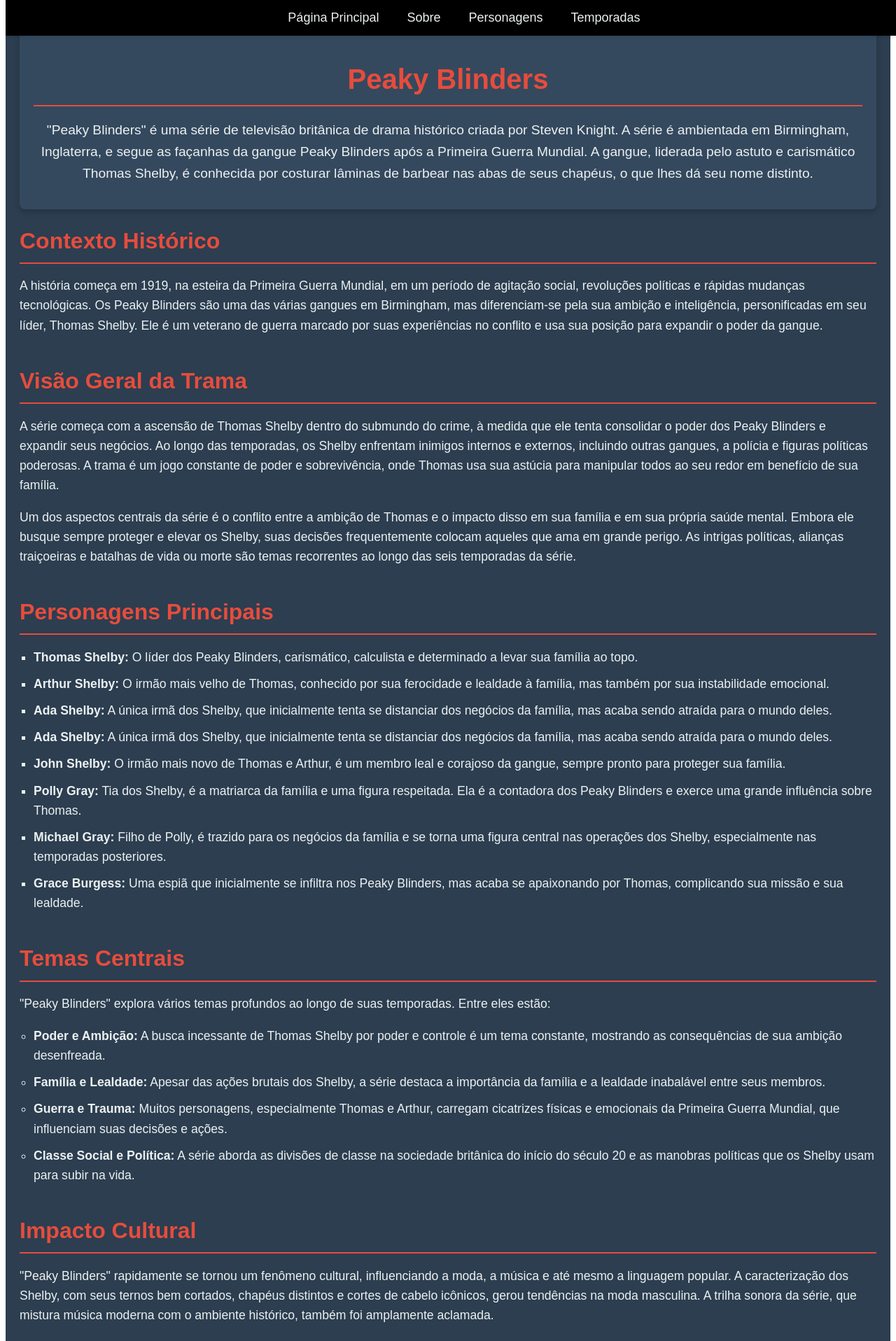
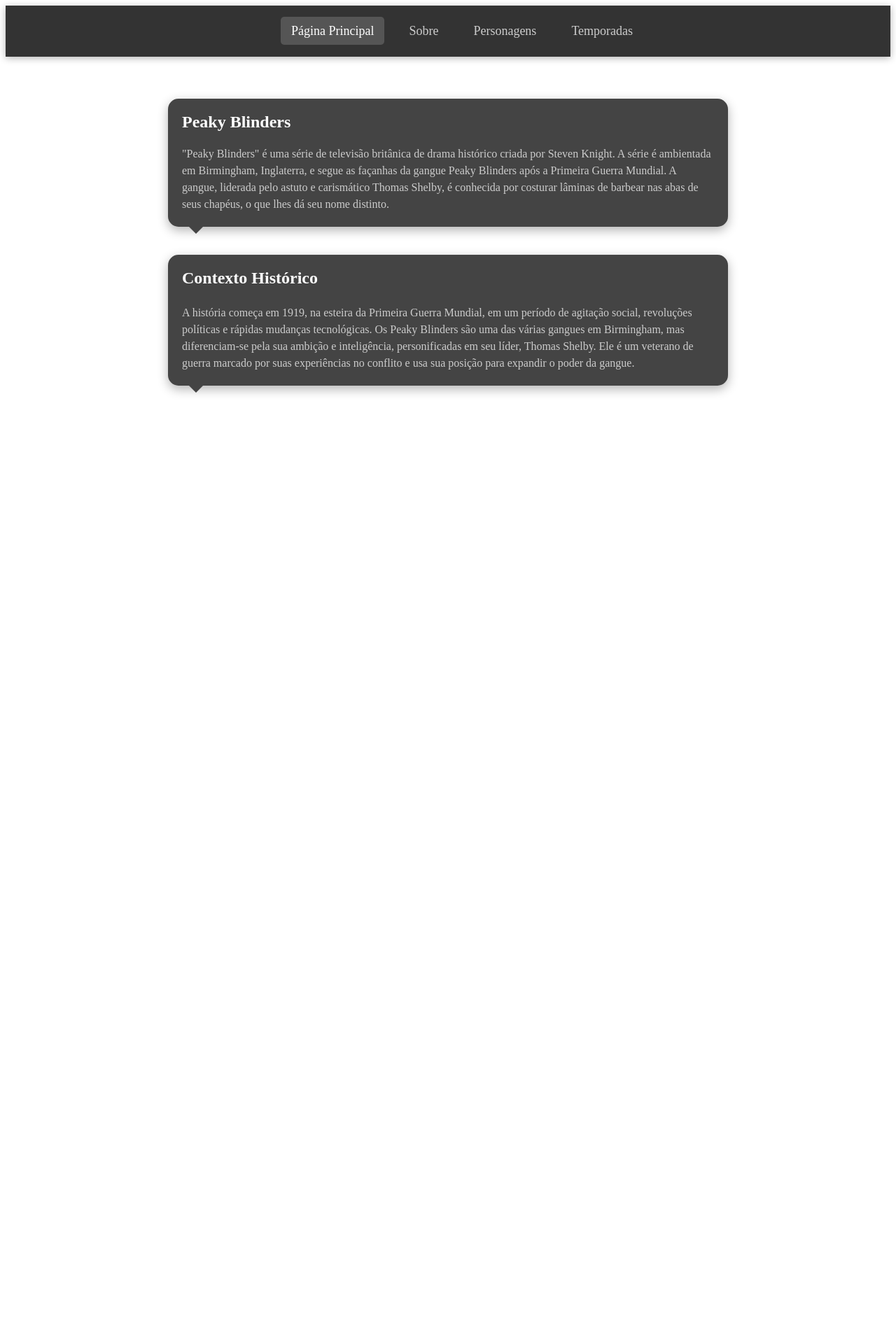
Before and after one commit to lucasribeiroti/projeto-angular, an Angular app in the folder peaky-blinders/: page /pagina-principal in a window 1280 px wide. Shown: the top 1916 px of the page at 70% size. After the commit the page ends 800 px from the top, so only its background shows below. Built offline with nearby package versions, Linux system fonts and the light colour scheme.

Commit message:
Ainda ajustando

```diff
--- a/peaky-blinders/src/app/app.component.scss
+++ b/peaky-blinders/src/app/app.component.scss
@@ -1,47 +1,57 @@
-// Estilização do cabeçalho
 .cabecalho {
-  background-color: #000000;
-  padding: 15px;
-  position: fixed;
-  width: 100%;
-  top: 0;
-  z-index: 1000;
-  box-shadow: 0 2px 4px rgba(0, 0, 0, 0.1);
+  background-color: #333;
+  box-shadow: 0 2px 10px rgba(0, 0, 0, 0.3);
+  padding: 10px 20px;
+  text-align: center;
 
   nav {
+    max-width: 1200px;
+    margin: 0 auto;
+    display: inline-block;
+
     ul {
       list-style: none;
-      margin: 0;
-      padding: 0;
       display: flex;
+      gap: 20px;
       justify-content: center;
 
       li {
-        margin: 0 20px;
-
         a {
+          font-size: 18px;
+          color: #ccc;
           text-decoration: none;
-          color: #ecf0f1;
-          font-family: 'Arial', sans-serif;
-          font-size: 18px;
-          transition: color 0.3s ease;
+          padding: 10px 15px;
+          border-radius: 5px;
+          transition: color 0.3s, background-color 0.3s, transform 0.2s ease;
 
           &:hover {
-            color: #3498db;
+            color: #fff;
+            background-color: #444;
+            transform: scale(1.05);
+          }
+
+          &:active {
+            background-color: #666;
+            transform: scale(0.95);
+          }
+
+          &.active {
+            color: #fff;
+            background-color: #555;
           }
         }
       }
     }
   }
+}
 
-  // Responsividade (opcional)
-  @media (max-width: 600px) {
-    nav ul {
-      flex-direction: column;
-      align-items: center;
-
-      li {
-        margin: 10px 0;
+@media (max-width: 768px) {
+  .cabecalho {
+    nav {
+      ul {
+        flex-direction: column;
+        align-items: center;
+        gap: 10px;
       }
     }
   }
--- a/peaky-blinders/src/app/pagina-principal/pagina-principal.component.html
+++ b/peaky-blinders/src/app/pagina-principal/pagina-principal.component.html
@@ -2,10 +2,11 @@
     <section class="intro">
         <h2>Peaky Blinders</h2>
         <p>
-            "Peaky Blinders" é uma série de televisão britânica de drama histórico criada por Steven Knight. A série é
-            ambientada em Birmingham, Inglaterra, e segue as façanhas da gangue Peaky Blinders após a Primeira Guerra
-            Mundial. A gangue, liderada pelo astuto e carismático Thomas Shelby, é conhecida por costurar lâminas de
-            barbear nas abas de seus chapéus, o que lhes dá seu nome distinto.
+            "Peaky Blinders" é uma série de televisão britânica de drama histórico
+            criada por Steven Knight. A série é ambientada em Birmingham, Inglaterra,
+            e segue as façanhas da gangue Peaky Blinders após a Primeira Guerra Mundial.
+            A gangue, liderada pelo astuto e carismático Thomas Shelby, é conhecida por
+            costurar lâminas de barbear nas abas de seus chapéus, o que lhes dá seu nome distinto.
         </p>
     </section>
 
@@ -19,86 +20,3 @@
             poder da gangue.
         </p>
     </section>
-
-    <section class="plot-overview">
-        <h3>Visão Geral da Trama</h3>
-        <p>
-            A série começa com a ascensão de Thomas Shelby dentro do submundo do crime, à medida que ele tenta
-            consolidar o poder dos Peaky Blinders e expandir seus negócios. Ao longo das temporadas, os Shelby enfrentam
-            inimigos internos e externos, incluindo outras gangues, a polícia e figuras políticas poderosas. A trama é
-            um jogo constante de poder e sobrevivência, onde Thomas usa sua astúcia para manipular todos ao seu redor em
-            benefício de sua família.
-        </p>
-        <p>
-            Um dos aspectos centrais da série é o conflito entre a ambição de Thomas e o impacto disso em sua família e
-            em sua própria saúde mental. Embora ele busque sempre proteger e elevar os Shelby, suas decisões
-            frequentemente colocam aqueles que ama em grande perigo. As intrigas políticas, alianças traiçoeiras e
-            batalhas de vida ou morte são temas recorrentes ao longo das seis temporadas da série.
-        </p>
-    </section>
-
-    <section class="characters">
-        <h3>Personagens Principais</h3>
-        <ul>
-            <li><strong>Thomas Shelby:</strong> O líder dos Peaky Blinders, carismático, calculista e determinado a
-                levar sua família ao topo.</li>
-            <li><strong>Arthur Shelby:</strong> O irmão mais velho de Thomas, conhecido por sua ferocidade e lealdade à
-                família, mas também por sua instabilidade emocional.</li>
-            <li><strong>Ada Shelby:</strong> A única irmã dos Shelby, que inicialmente tenta se distanciar dos negócios
-                da família, mas acaba sendo atraída para o mundo deles.</li>
-            <li><strong>Ada Shelby:</strong> A única irmã dos Shelby, que inicialmente tenta se distanciar dos negócios
-                da família, mas acaba sendo atraída para o mundo deles.</li>
-            <li><strong>John Shelby:</strong> O irmão mais novo de Thomas e Arthur, é um membro leal e corajoso da
-                gangue, sempre pronto para proteger sua família.</li>
-            <li><strong>Polly Gray:</strong> Tia dos Shelby, é a matriarca da família e uma figura respeitada. Ela é a
-                contadora dos Peaky Blinders e exerce uma grande influência sobre Thomas.</li>
-            <li><strong>Michael Gray:</strong> Filho de Polly, é trazido para os negócios da família e se torna uma
-                figura central nas operações dos Shelby, especialmente nas temporadas posteriores.</li>
-            <li><strong>Grace Burgess:</strong> Uma espiã que inicialmente se infiltra nos Peaky Blinders, mas acaba se
-                apaixonando por Thomas, complicando sua missão e sua lealdade.</li>
-        </ul>
-    </section>
-
-    <section class="themes">
-        <h3>Temas Centrais</h3>
-        <p>
-            "Peaky Blinders" explora vários temas profundos ao longo de suas temporadas. Entre eles estão:
-        </p>
-        <ul>
-            <li><strong>Poder e Ambição:</strong> A busca incessante de Thomas Shelby por poder e controle é um tema
-                constante, mostrando as consequências de sua ambição desenfreada.</li>
-            <li><strong>Família e Lealdade:</strong> Apesar das ações brutais dos Shelby, a série destaca a importância
-                da família e a lealdade inabalável entre seus membros.</li>
-            <li><strong>Guerra e Trauma:</strong> Muitos personagens, especialmente Thomas e Arthur, carregam cicatrizes
-                físicas e emocionais da Primeira Guerra Mundial, que influenciam suas decisões e ações.</li>
-            <li><strong>Classe Social e Política:</strong> A série aborda as divisões de classe na sociedade britânica
-                do início do século 20 e as manobras políticas que os Shelby usam para subir na vida.</li>
-        </ul>
-    </section>
-
-    <section class="cultural-impact">
-        <h3>Impacto Cultural</h3>
-        <p>
-            "Peaky Blinders" rapidamente se tornou um fenômeno cultural, influenciando a moda, a música e até mesmo a
-            linguagem popular. A caracterização dos Shelby, com seus ternos bem cortados, chapéus distintos e cortes de
-            cabelo icônicos, gerou tendências na moda masculina. A trilha sonora da série, que mistura música moderna
-            com o ambiente histórico, também foi amplamente aclamada.
-        </p>
-        <p>
-            Além disso, a série destacou a cidade de Birmingham e seu passado industrial, trazendo um novo interesse
-            pela história local. O retrato dos Peaky Blinders e sua ascensão ao poder ressoou com o público global,
-            tornando-se um exemplo marcante de como uma série pode capturar a imaginação de uma audiência mundial.
-        </p>
-    </section>
-
-    <section class="conclusion">
-        <h3>Conclusão</h3>
-        <p>
-            "Peaky Blinders" não é apenas uma série sobre crime e violência; é uma exploração profunda de personagens
-            complexos e suas lutas em um mundo em rápida mudança. Com uma narrativa envolvente, personagens
-            inesquecíveis e uma atenção meticulosa aos detalhes históricos, a série se estabeleceu como uma das
-            produções televisivas mais influentes da última década. O legado dos Shelby, com suas lutas por poder e
-            redenção, continuará a reverberar no imaginário popular por muitos anos.
-        </p>
-    </section>
-</div>
--- a/peaky-blinders/src/app/pagina-principal/pagina-principal.component.scss
+++ b/peaky-blinders/src/app/pagina-principal/pagina-principal.component.scss
@@ -1,112 +1,86 @@
 .pagina-principal {
-    font-family: 'Arial', sans-serif;
-    color: #ecf0f1;
-    background-color: #2c3e50;
+  max-width: 800px; /* Limita a largura máxima do conteúdo */
+  margin: 40px 0; /* Adiciona margem superior e inferior */
   padding: 20px;
-    line-height: 1.6;
-
-    h2, h3 {
-      color: #e74c3c;
-      border-bottom: 2px solid #e74c3c;
-      padding-bottom: 5px;
-      margin-bottom: 15px;
-    }
-
-    p {
-      margin-bottom: 15px;
-    }
-
-    ul {
-      margin-bottom: 20px;
-      padding-left: 20px;
-      list-style-type: disc;
-
-      li {
-        margin-bottom: 10px;
-      }
 }
 
 .intro {
-      text-align: center;
+  background-color: #444; /* Cor de fundo do balão */
+  color: #fff; /* Cor do texto */
+  border-radius: 15px; /* Bordas arredondadas para o efeito de balão */
   padding: 20px;
-      background-color: #34495e;
-      border-radius: 8px;
-      box-shadow: 0 4px 8px rgba(0, 0, 0, 0.2);
-      margin-bottom: 20px;
-
-      h2 {
-        font-size: 2.5em;
+  position: relative; /* Necessário para a seta do balão */
+  box-shadow: 0 5px 15px rgba(0, 0, 0, 0.3); /* Sombra para dar profundidade */
+  margin-left: 0; /* Alinha o balão à esquerda */
 }
 
-      p {
-        font-size: 1.2em;
-      }
+.intro::after {
+  content: "";
+  position: absolute;
+  bottom: -20px; /* Posiciona a seta abaixo do balão */
+  left: 30px; /* Ajuste a posição horizontal da seta conforme necessário */
+  border-width: 10px; /* Tamanho da seta */
+  border-style: solid;
+  border-color: #444 transparent transparent transparent; /* Define a cor da seta */
 }
 
-    section {
-      margin-bottom: 40px;
-
-      &:last-child {
-        margin-bottom: 0;
+.intro h2 {
+  margin-top: 0;
+  font-size: 24px;
+  color: #fff;
 }
 
-      h3 {
-        font-size: 2em;
-        margin-top: 0;
+.intro p {
+  margin-bottom: 0;
+  color: #ccc;
+  font-size: 16px;
+  line-height: 1.5;
 }
 
-      p, ul {
-        font-size: 1.1em;
-      }
+.pagina-principal {
+  max-width: 800px; /* Limita a largura máxima do conteúdo */
+  margin: 40px auto; /* Centraliza horizontalmente e adiciona margem superior e inferior */
+  padding: 20px;
 }
 
-    .characters {
-      ul {
-        list-style-type: square;
-      }
+.intro, .background {
+  background-color: #444; /* Cor de fundo do balão */
+  color: #fff; /* Cor do texto */
+  border-radius: 15px; /* Bordas arredondadas para o efeito de balão */
+  padding: 20px;
+  position: relative; /* Necessário para a seta do balão */
+  box-shadow: 0 5px 15px rgba(0, 0, 0, 0.3); /* Sombra para dar profundidade */
+  margin-left: 0; /* Alinha o balão à esquerda */
+  max-width: 800px; /* Limita a largura máxima do balão */
 }
 
-    .themes {
-      ul {
-        list-style-type: circle;
-      }
+.intro::after, .background::after {
+  content: "";
+  position: absolute;
+  bottom: -20px; /* Posiciona a seta abaixo do balão */
+  left: 30px; /* Ajusta a posição horizontal da seta conforme necessário */
+  border-width: 10px; /* Tamanho da seta */
+  border-style: solid;
+  border-color: #444 transparent transparent transparent; /* Define a cor da seta */
 }
 
-    .conclusion {
-      p {
-        font-size: 1.2em;
-        font-weight: bold;
-      }
+.intro {
+  margin-bottom: 40px; /* Adiciona margem inferior para separação das seções */
 }
 
-    // Estilos responsivos
-    @media (max-width: 768px) {
-      padding: 15px;
-
-      h2 {
-        font-size: 2em;
+.background {
+  margin-bottom: 40px; /* Adiciona margem inferior para separação das seções */
 }
 
-      h3 {
-        font-size: 1.5em;
+.intro h2, .background h3 {
+  margin-top: 0;
+  font-size: 24px; /* Ajuste conforme o estilo desejado */
+  color: #fff;
 }
 
-      p, ul {
-        font-size: 1em;
+.intro p, .background p {
+  margin-bottom: 0;
+  color: #ccc;
+  font-size: 16px;
+  line-height: 1.5;
 }
-    }
-
-    @media (max-width: 480px) {
-      h2 {
-        font-size: 1.8em;
-      }
-
-      h3 {
-        font-size: 1.3em;
-      }
-
-      p, ul {
-        font-size: 0.9em;
-      }
-    }
-  }
```
Lines whose indentation alone changed are shown as unchanged.
